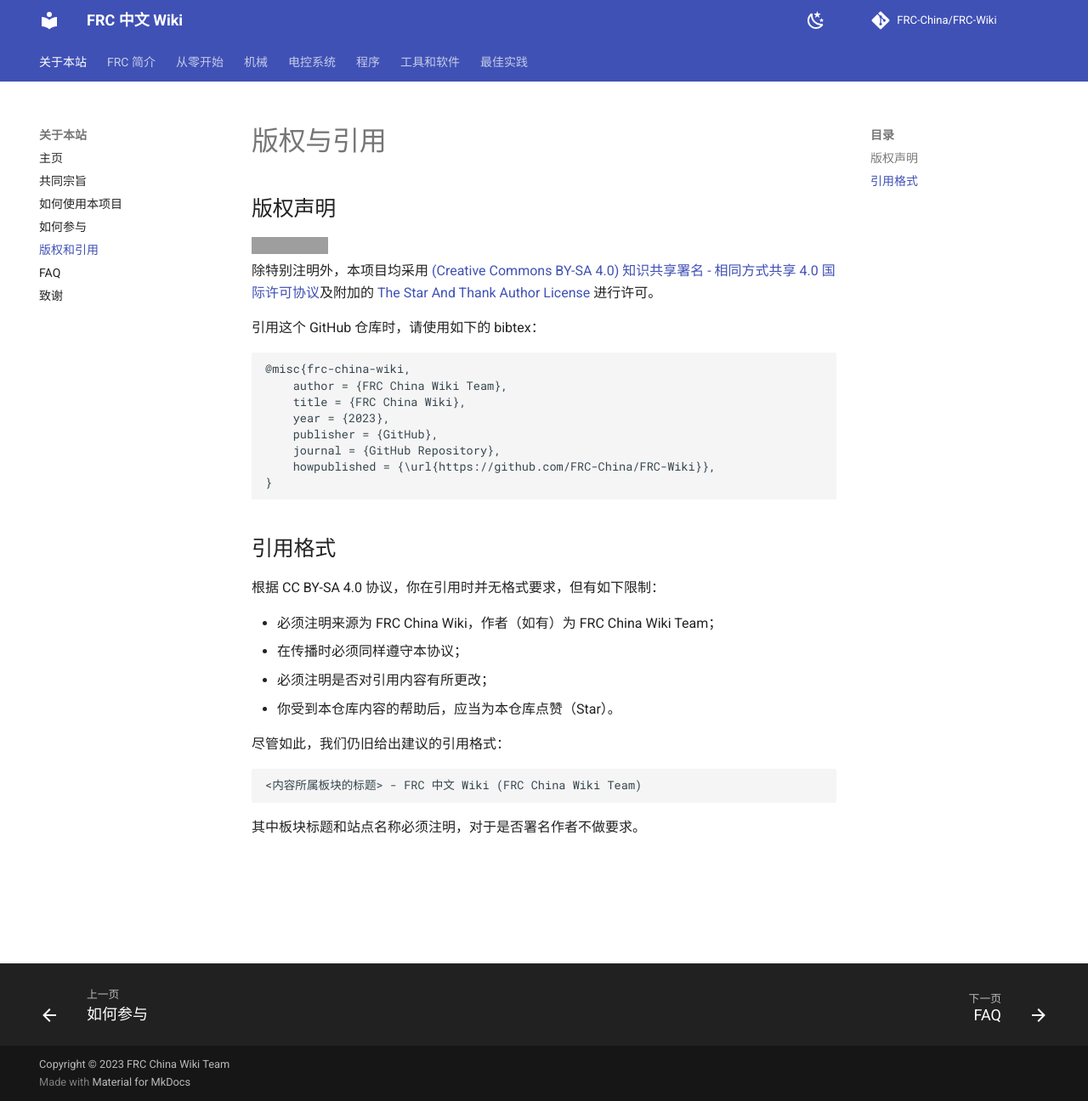
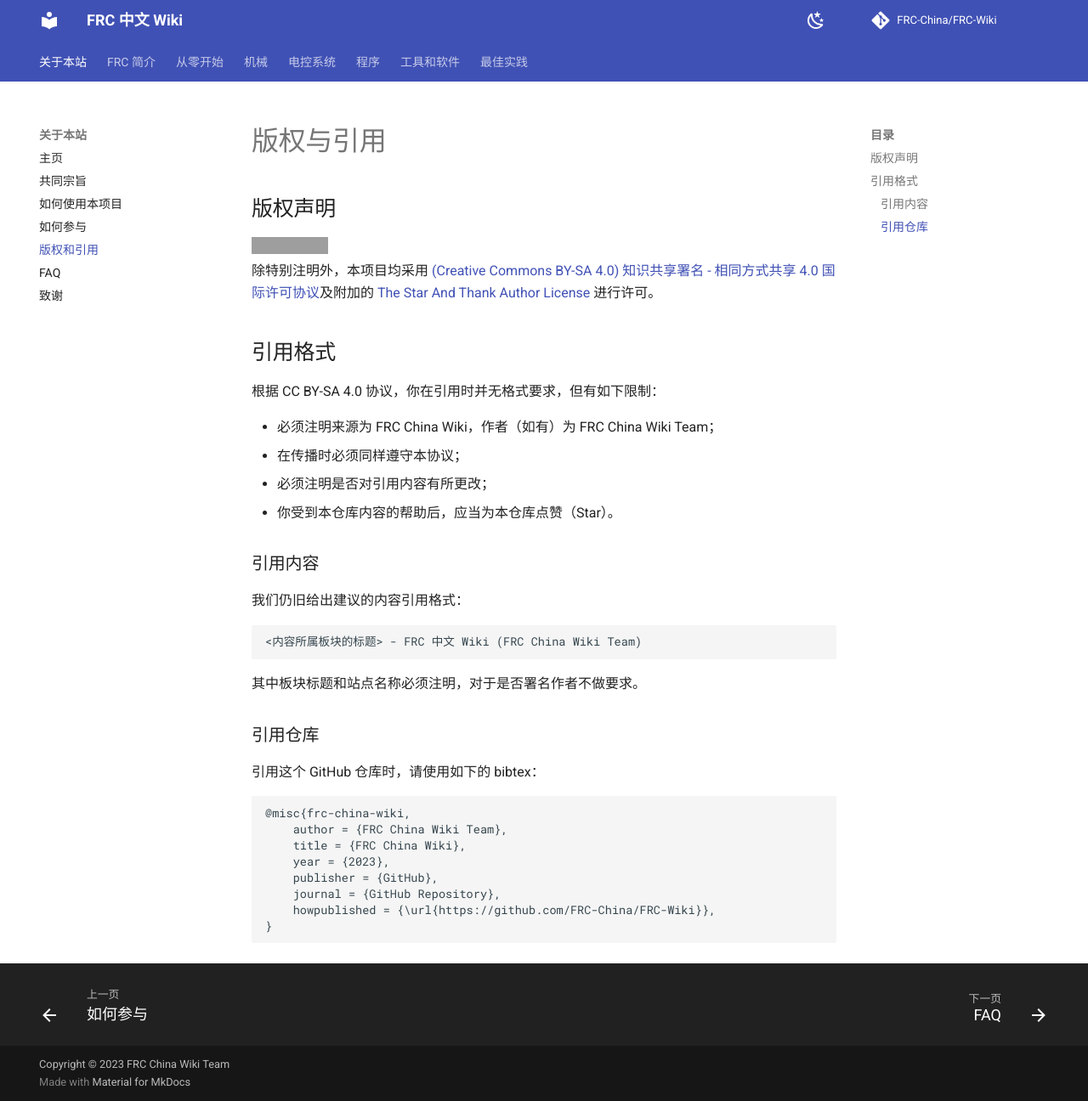
Before and after one commit to FRC-China/FRC-Wiki, an MkDocs documentation site: the page built from docs/start/copyright.md, in a window 1280 px wide and 1296 px high. Shown: the whole window at 85% size. Built offline with MkDocs 1.6.1 and Material for MkDocs 9.7.7, drawn with Linux system fonts in a browser that asks for light colours; comment, search, counter and statistics services are not loaded; part of the change alters nothing that is shown; grey boxes are pictures that could not be loaded.

Commit message:
reconstruct(copyright.md)

````diff
--- a/docs/start/copyright.md
+++ b/docs/start/copyright.md
@@ -3,6 +3,27 @@
 ## 版权声明
 
 <a rel="license" href="https://creativecommons.org/licenses/by-sa/4.0/"><img alt="知识共享许可协议" style="border-width:0" src="https://i.creativecommons.org/l/by-sa/4.0/88x31.png" /></a><br />除特别注明外，本项目均采用<a rel="license" href="https://creativecommons.org/licenses/by-sa/4.0/deed.zh"> (Creative Commons BY-SA 4.0) 知识共享署名 - 相同方式共享 4.0 国际许可协议</a>及附加的 [The Star And Thank Author License](https://github.com/zTrix/sata-license) 进行许可。
+
+## 引用格式
+
+根据 CC BY-SA 4.0 协议，你在引用时并无格式要求，但有如下限制：
+
+- 必须注明来源为 FRC China Wiki，作者（如有）为 FRC China Wiki Team；
+- 在传播时必须同样遵守本协议；
+- 必须注明是否对引用内容有所更改；
+- 你受到本仓库内容的帮助后，应当为本仓库点赞（Star）。
+
+### 引用内容
+
+我们仍旧给出建议的内容引用格式：
+
+```
+<内容所属板块的标题> - FRC 中文 Wiki (FRC China Wiki Team)
+```
+
+其中板块标题和站点名称必须注明，对于是否署名作者不做要求。
+
+### 引用仓库
 
 引用这个 GitHub 仓库时，请使用如下的 bibtex：
 
@@ -16,20 +37,3 @@
     howpublished = {\url{https://github.com/FRC-China/FRC-Wiki}},
 }
 ```
-
-## 引用格式
-
-根据 CC BY-SA 4.0 协议，你在引用时并无格式要求，但有如下限制：
-
-- 必须注明来源为 FRC China Wiki，作者（如有）为 FRC China Wiki Team；
-- 在传播时必须同样遵守本协议；
-- 必须注明是否对引用内容有所更改；
-- 你受到本仓库内容的帮助后，应当为本仓库点赞（Star）。
-
-尽管如此，我们仍旧给出建议的引用格式：
-
-```
-<内容所属板块的标题> - FRC 中文 Wiki (FRC China Wiki Team)
-```
-
-其中板块标题和站点名称必须注明，对于是否署名作者不做要求。
````
